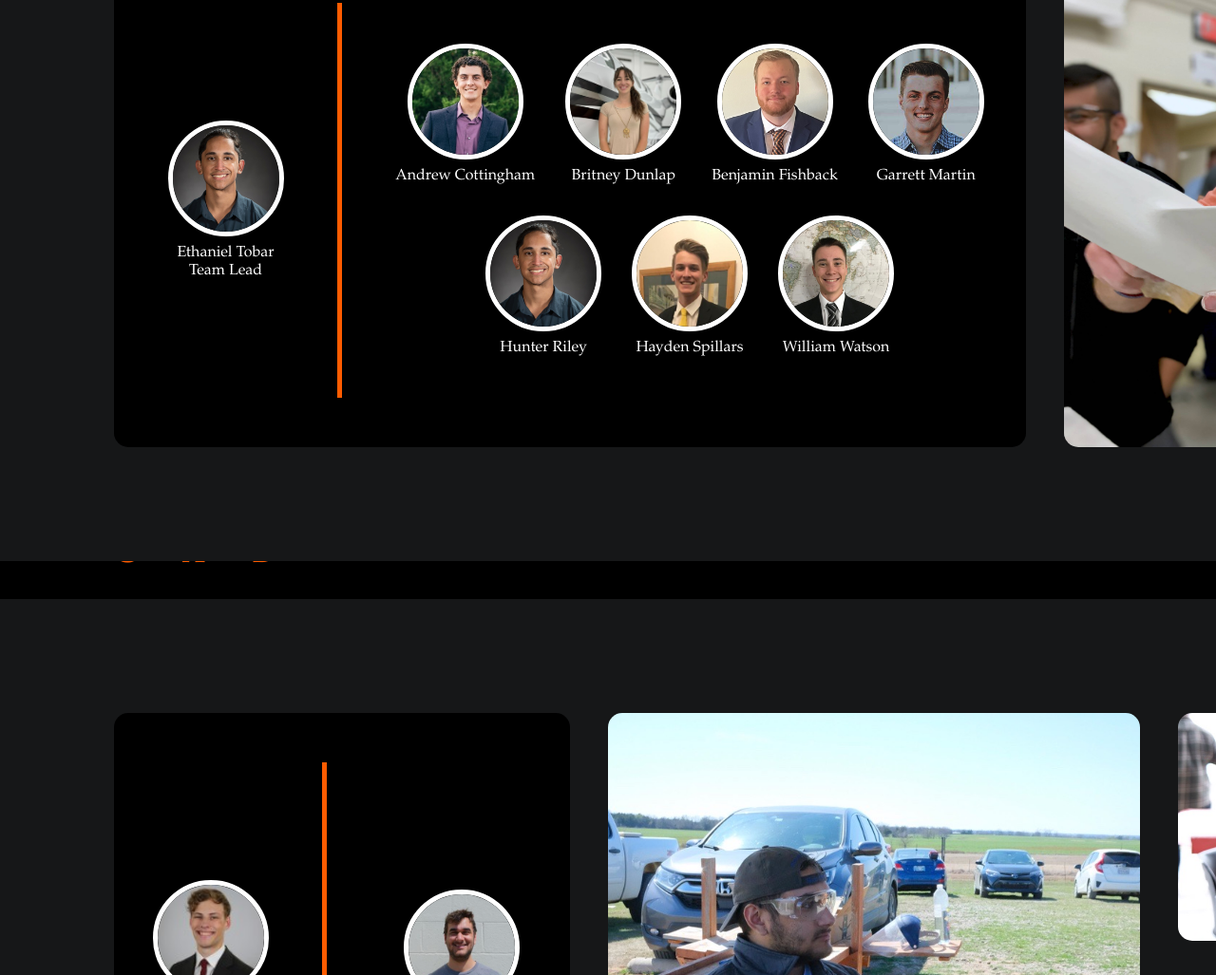
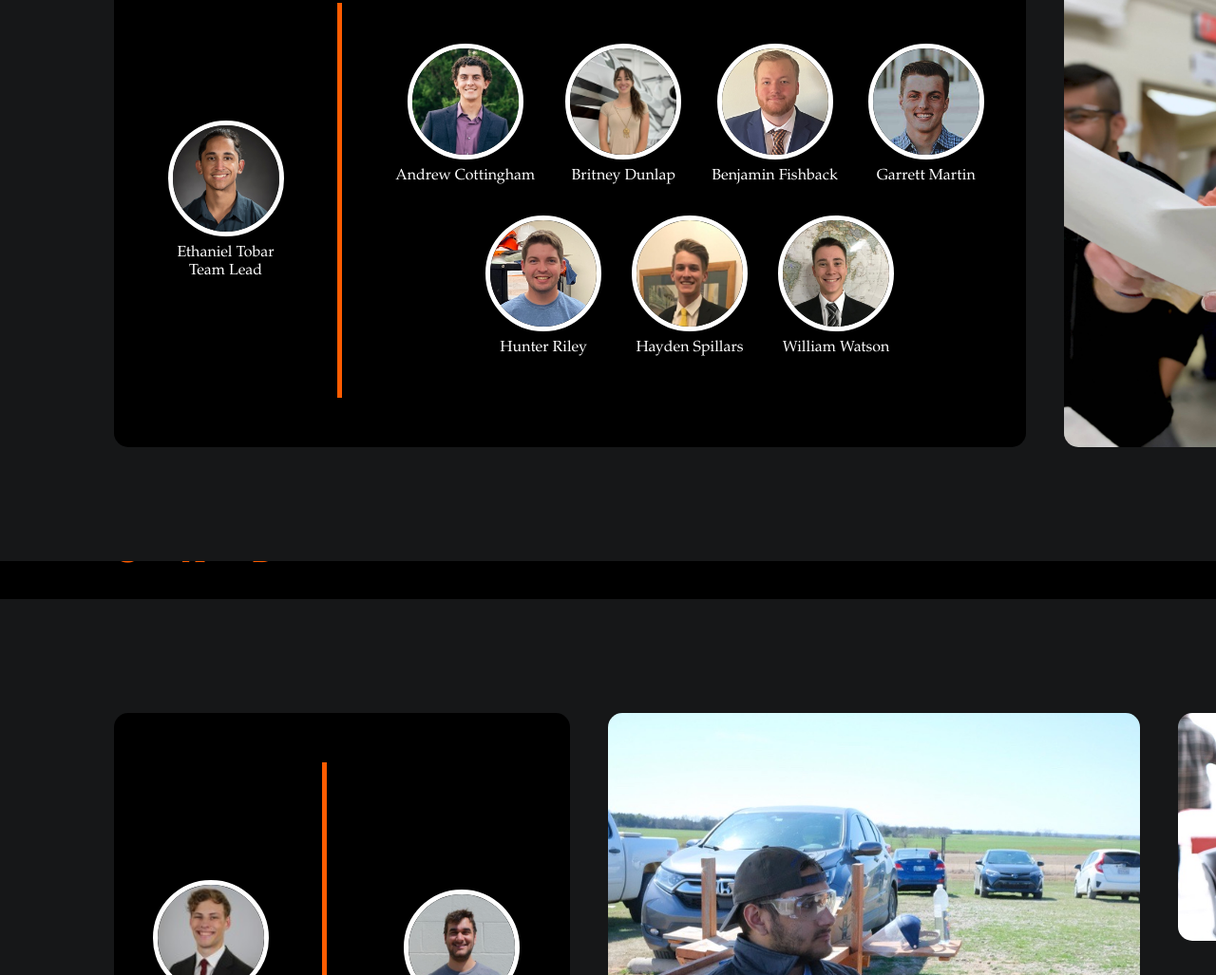
Before and after one commit to akaBirdman/akaBirdman.github.io, a plain HTML site: page html/who_we_are.html in a window 1280 px wide. Shown: the part 2694-3721 px from the top of the page at 95% size. Drawn offline with Linux system fonts and the light colour scheme.

Commit message:
Update who_we_are.html

```diff
--- a/html/who_we_are.html
+++ b/html/who_we_are.html
@@ -173,7 +173,7 @@
 									<span>Garrett Martin</span>
 								</a>
 								<a href="https://www.linkedin.com/in/hunter-riley-257156212/" target="_blank">
-									<img class="headshot" src="/images/headshots/ethaniel.jpg" alt="Hunter Riley">
+									<img class="headshot" src="/images/headshots/hunter.PNG" alt="Hunter Riley">
 									<span>Hunter Riley</span>
 								</a>
 								<a href="https://www.linkedin.com/in/hayden-spillars-b529a2220/" target="_blank">
```
